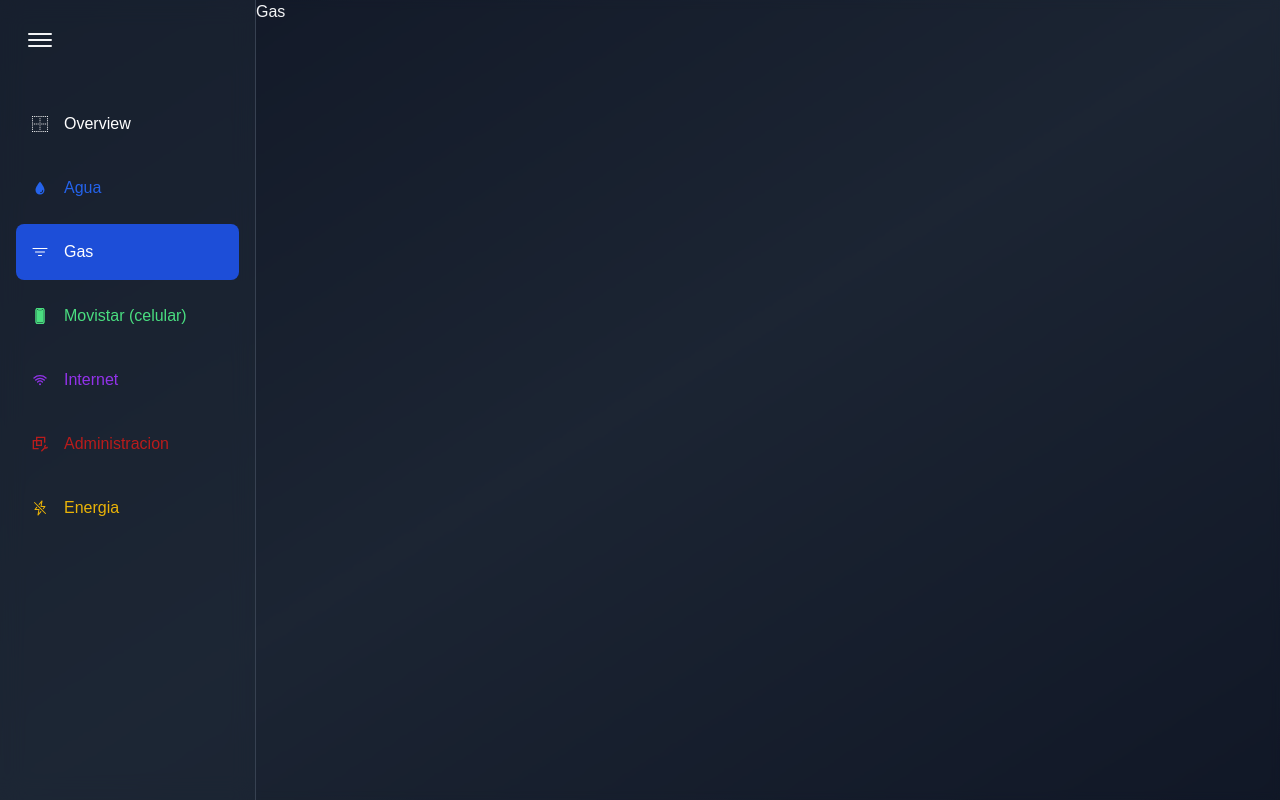
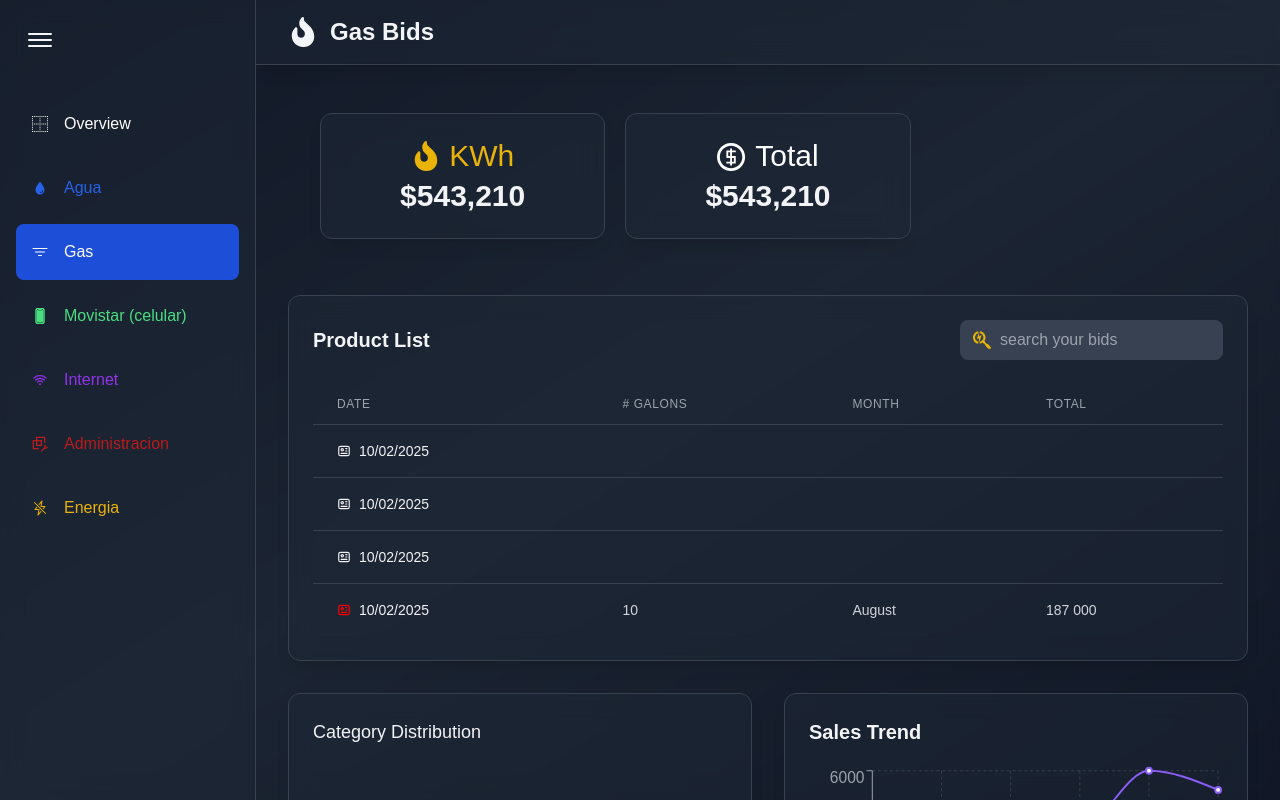
Before and after one commit to ciscojuan/sistema-contable, a Next.js app: page /dashboard/gas in a window 1280 px wide. Built offline with nearby package versions, Linux system fonts and the light colour scheme.

Commit message:
gas, energia, agua template added.

```diff
--- a/src/app/dashboard/energia/page.tsx
+++ b/src/app/dashboard/energia/page.tsx
@@ -1,6 +1,5 @@
 import { Card, Graphs, Table, TopMenu } from "@/components";
 import React from "react";
-import { FaSearchengin } from "react-icons/fa";
 import { FcFlashOn } from "react-icons/fc";
 import { ImCoinDollar } from "react-icons/im";
 
@@ -12,7 +11,7 @@ const cardProps = {
 export default function ElectricityPage() {
   return (
     <>
-      <TopMenu title="Electicity Bids" />
+      <TopMenu title="Electicity Bids" icon={cardProps.icon[0]} />
       <div className="max-w-7xl mx-auto py-6 px-4 lg:px-8">
         {/* Cards */}
         <div
--- a/src/app/dashboard/gas/page.tsx
+++ b/src/app/dashboard/gas/page.tsx
@@ -1,7 +1,45 @@
+import { Card, Graphs, Table, TopMenu } from '@/components'
 import React from 'react'
+import { FaFireFlameCurved } from 'react-icons/fa6';
+import { ImCoinDollar } from 'react-icons/im';
+
+const cardProps = {
+  icon: [ <FaFireFlameCurved />, <ImCoinDollar />,],
+  color: ["text-yellow-500", "text-white"],
+};
 
 export default function GasPage () {
   return (
-    <div>Gas</div>
+    <>
+    <TopMenu title="Gas Bids" icon={cardProps.icon[0]}/>
+    <div className="max-w-7xl mx-auto py-6 px-4 lg:px-8">
+      {/* Cards */}
+      <div
+        className="grid grid-cols-1 gap-5 sm:grid-cols-2  md:grid-cols-3 xl:grid-cols-3 mb-8 max-w-7xl mx-auto py-6 px-4 lg:px-8 "
+        style={{ opacity: 1, willChange: "auto", transform: "none" }}
+      >
+        <Card
+          icon={cardProps.icon[0]}
+          color={cardProps.color[0]}
+          title="KWh"
+        />
+        <Card
+          icon={cardProps.icon[1]}
+          color={cardProps.color[1]}
+          title="Total"
+        />
+      </div>
+
+      {/* table */}
+      <Table />
+
+      {/* widgets */}
+      <div className="grid grid-col-1 lg:grid-cols-2 gap-8">
+        <Graphs.CircleChart />
+        <Graphs.LinearChart />
+        <Graphs.BarChart />
+      </div>
+    </div>
+  </>
   )
 }
--- a/src/app/dashboard/page.tsx
+++ b/src/app/dashboard/page.tsx
@@ -30,10 +30,11 @@ const cardProps = {
   ],
 };
 
+const iconMenu = cardProps.icon[0]
 export default async function Overview() {
   return (
     <>
-      <TopMenu title="Overview" />
+      <TopMenu title="Overview" icon={iconMenu} />
       <div className="max-w-7xl mx-auto py-6 px-4 lg:px-8">
         <div
           className="grid grid-cols-1 gap-5 sm:grid-cols-2  md:grid-cols-3 xl:grid-cols-3 mb-8 max-w-7xl mx-auto py-6 px-4 lg:px-8  "
--- a/src/app/dashboard/water/page.tsx
+++ b/src/app/dashboard/water/page.tsx
@@ -1,7 +1,44 @@
+import { Card, Graphs, Table, TopMenu } from "@/components";
+import { ImCoinDollar } from "react-icons/im";
+import { IoWater } from "react-icons/io5";
 
+const cardProps = {
+  icon: [<IoWater />, <ImCoinDollar />],
+  color: ["text-blue-500", "text-white"],
+};
 
 export default function WaterPage () {
   return (
-    <div>Agua</div>
+    <>
+    <TopMenu title="Water Bids" icon={cardProps.icon[0]}/>
+    <div className="max-w-7xl mx-auto py-6 px-4 lg:px-8">
+      {/* Cards */}
+      <div
+        className="grid grid-cols-1 gap-5 sm:grid-cols-2  md:grid-cols-3 xl:grid-cols-3 mb-8 max-w-7xl mx-auto py-6 px-4 lg:px-8 "
+        style={{ opacity: 1, willChange: "auto", transform: "none" }}
+      >
+        <Card
+          icon={cardProps.icon[0]}
+          color={cardProps.color[0]}
+          title={`m³ `}
+        />
+        <Card
+          icon={cardProps.icon[1]}
+          color={cardProps.color[1]}
+          title="Total"
+        />
+      </div>
+
+      {/* table */}
+      <Table />
+
+      {/* widgets */}
+      <div className="grid grid-col-1 lg:grid-cols-2 gap-8">
+        <Graphs.CircleChart />
+        <Graphs.LinearChart />
+        <Graphs.BarChart />
+      </div>
+    </div>
+  </>
   )
 }
--- a/src/components/TopMenu.tsx
+++ b/src/components/TopMenu.tsx
@@ -1,11 +1,13 @@
-import React from "react";
 interface Props {
+  icon: React.ReactNode;
   title: string;
 }
-export const TopMenu = ({ title }: Props) => {
+export const TopMenu = ({ title, icon }: Props) => {
+  console.log(icon, title)
   return (
     <header className="bg-gray-800 bg-opacity-50 backdrop-blur-md shadow-lg border-b border-gray-700">
-      <div className="max-w-7xl mx-auto py-4 px-4 sm:px-6 lg:px-8">
+      <div className="flex items-center justify-cnter max-w-7xl mx-auto py-4 px-4 sm:px-6 lg:px-8">
+        <span className="text-3xl mr-3">{icon}</span>
         <h1 className="text-2xl font-semibold text-gray-100">{title}</h1>
       </div>
     </header>
```
